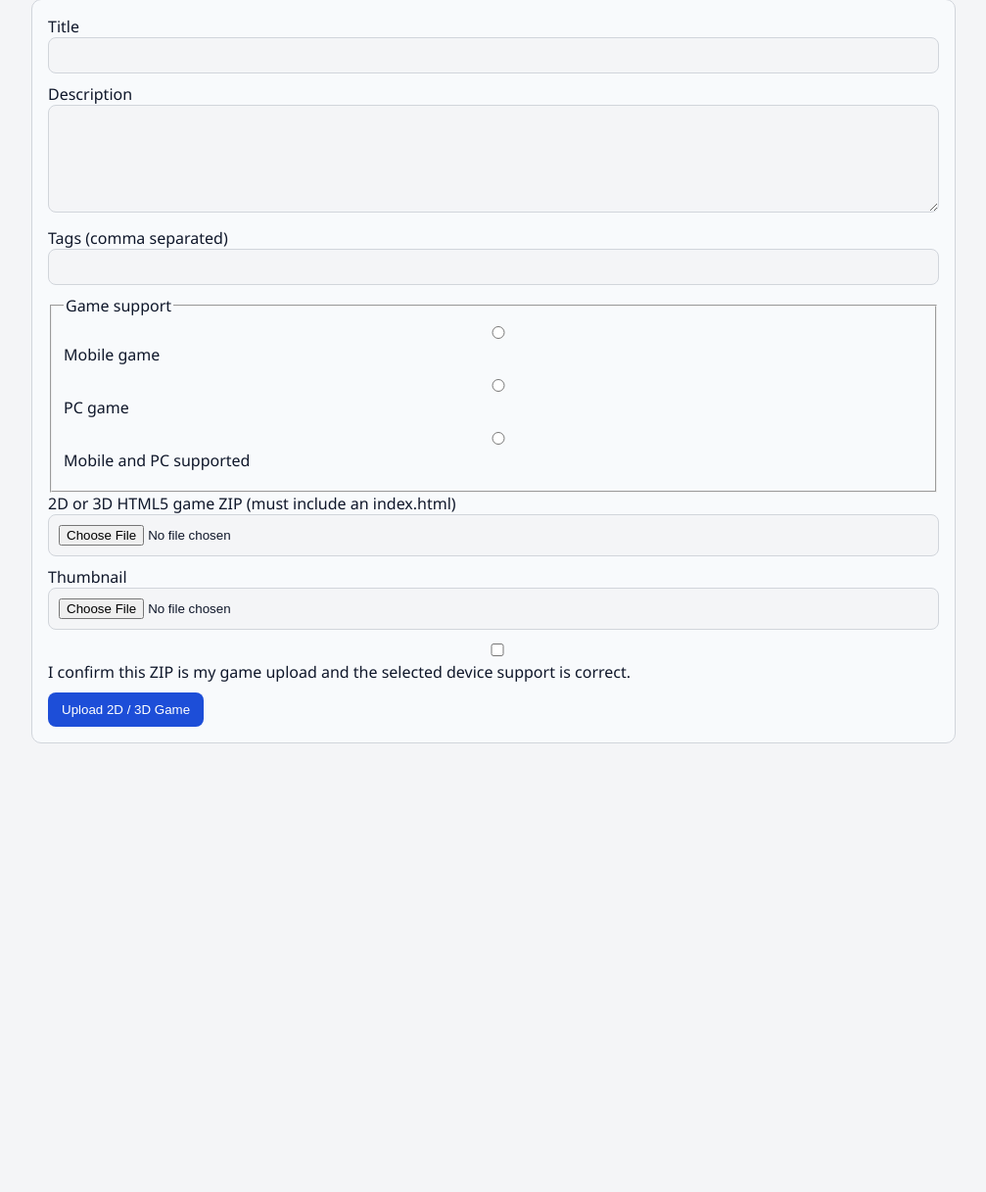
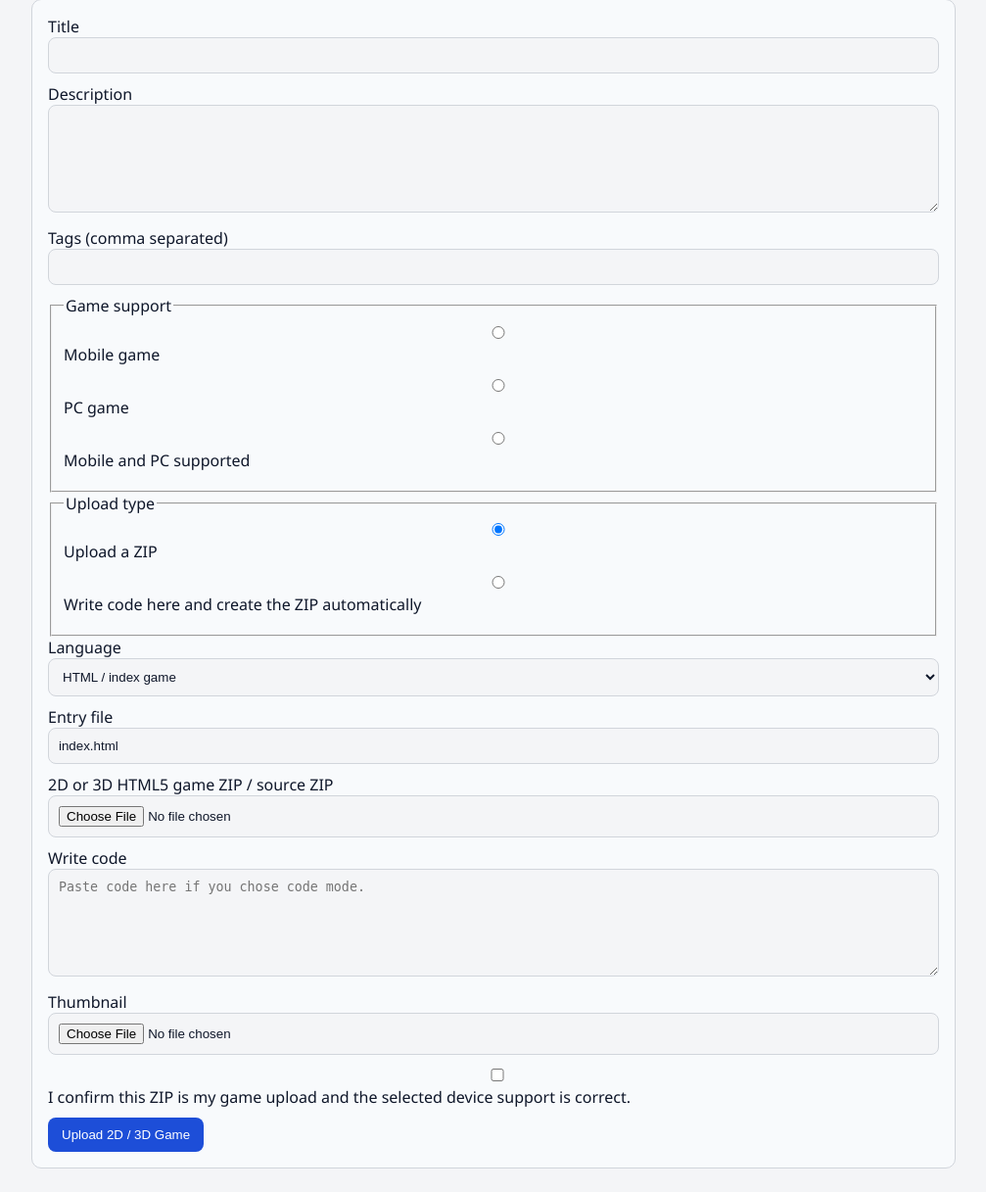
Before and after one commit to coolsadam00-oss/adamcoolsprojet, a Flask app: page /upload in a window 1280 px wide. Shown: the part 141-1358 px from the top of the page at 98% size, without its empty margins (136-1143 px from the left). Before the commit the page ends 900 px from the top, so only its background shows below. Run offline with Flask 2, Linux system fonts and the light colour scheme; the visitor is signed in with stand-in values (Sample User, id 1); data comes from the database, SQL or seed files in the repository; data that the repository does not hold is empty; some libraries are stand-ins or nearby versions.

Commit message:
Add secure source uploads and player features

```diff
--- a/app.py
+++ b/app.py
@@ -143,7 +143,10 @@ def init_db():
             created_at TEXT,
             thumbnail TEXT,
             platform_support TEXT NOT NULL DEFAULT 'pc',
-            source_zip TEXT
+            source_zip TEXT,
+            source_token TEXT,
+            runtime_language TEXT NOT NULL DEFAULT 'html',
+            entry_file TEXT NOT NULL DEFAULT 'index.html'
         )
         """
     )
@@ -279,6 +282,32 @@ def init_db():
         )
         """
     )
+    db.execute(
+        """
+        CREATE TABLE IF NOT EXISTS favorites (
+            id INTEGER PRIMARY KEY AUTOINCREMENT,
+            user_id INTEGER NOT NULL,
+            project_id INTEGER NOT NULL,
+            created_at TEXT,
+            UNIQUE(user_id, project_id)
+        )
+        """
+    )
+    db.execute(
+        """
+        CREATE TABLE IF NOT EXISTS security_alerts (
+            id INTEGER PRIMARY KEY AUTOINCREMENT,
+            user_id INTEGER,
+            visitor_id TEXT,
+            project_id INTEGER,
+            action TEXT NOT NULL,
+            details TEXT,
+            ip_address TEXT,
+            user_agent TEXT,
+            created_at TEXT
+        )
+        """
+    )
     columns = {
         row["name"] for row in db.execute("PRAGMA table_info(projects)").fetchall()
     }
@@ -288,6 +317,17 @@ def init_db():
         db.execute("ALTER TABLE projects ADD COLUMN platform_support TEXT NOT NULL DEFAULT 'pc'")
     if "source_zip" not in columns:
         db.execute("ALTER TABLE projects ADD COLUMN source_zip TEXT")
+    if "source_token" not in columns:
+        db.execute("ALTER TABLE projects ADD COLUMN source_token TEXT")
+    if "runtime_language" not in columns:
+        db.execute("ALTER TABLE projects ADD COLUMN runtime_language TEXT NOT NULL DEFAULT 'html'")
+    if "entry_file" not in columns:
+        db.execute("ALTER TABLE projects ADD COLUMN entry_file TEXT NOT NULL DEFAULT 'index.html'")
+    for row in db.execute("SELECT id FROM projects WHERE source_token IS NULL OR source_token = ''").fetchall():
+        db.execute(
+            "UPDATE projects SET source_token = ? WHERE id = ?",
+            (secrets.token_urlsafe(24), row["id"]),
+        )
     rebuild_users_if_email_is_required(db)
     user_columns = {
         row["name"] for row in db.execute("PRAGMA table_info(users)").fetchall()
@@ -617,6 +657,25 @@ def log_admin_activity(action, target_type="", target_id=None, details=""):
             target_type[:80],
             target_id,
             details[:500],
+            datetime.datetime.now(datetime.UTC).isoformat(),
+        ),
+    )
+
+
+def log_security_alert(action, project_id=None, details=""):
+    user = current_user()
+    get_db().execute(
+        "INSERT INTO security_alerts "
+        "(user_id, visitor_id, project_id, action, details, ip_address, user_agent, created_at) "
+        "VALUES (?, ?, ?, ?, ?, ?, ?, ?)",
+        (
+            user["id"] if user else None,
+            visitor_id(),
+            project_id,
+            action[:80],
+            details[:500],
+            request_ip(),
+            request.headers.get("User-Agent", "")[:300],
             datetime.datetime.now(datetime.UTC).isoformat(),
         ),
     )
@@ -674,6 +733,17 @@ def recent_admin_activity(limit=20):
     ).fetchall()
 
 
+def recent_security_alerts(limit=20):
+    return get_db().execute(
+        "SELECT s.*, u.name, u.username, u.email, p.title AS project_title "
+        "FROM security_alerts s "
+        "LEFT JOIN users u ON u.id = s.user_id "
+        "LEFT JOIN projects p ON p.id = s.project_id "
+        "ORDER BY s.id DESC LIMIT ?",
+        (limit,),
+    ).fetchall()
+
+
 def login_required(view):
     @wraps(view)
     def wrapped(*args, **kwargs):
@@ -853,6 +923,34 @@ PLATFORM_OPTIONS = {
     "mobile_pc": "Mobile and PC supported",
 }
 
+LANGUAGE_OPTIONS = {
+    "html": {
+        "label": "HTML / index game",
+        "extensions": {".html", ".htm", ".css", ".js", ".json", ".png", ".jpg", ".jpeg", ".gif", ".webp", ".svg", ".mp3", ".wav", ".ogg", ".wasm"},
+        "default_entry": "index.html",
+    },
+    "python": {
+        "label": "Python",
+        "extensions": {".py", ".txt", ".md", ".json"},
+        "default_entry": "main.py",
+    },
+    "java": {
+        "label": "Java",
+        "extensions": {".java", ".txt", ".md", ".json"},
+        "default_entry": "Main.java",
+    },
+    "c": {
+        "label": "C",
+        "extensions": {".c", ".h", ".txt", ".md", ".json"},
+        "default_entry": "main.c",
+    },
+    "cpp": {
+        "label": "C++",
+        "extensions": {".cpp", ".cc", ".cxx", ".hpp", ".h", ".txt", ".md", ".json"},
+        "default_entry": "main.cpp",
+    },
+}
+
 
 def validate_platform_support(value):
     value = value.strip()
@@ -861,7 +959,44 @@ def validate_platform_support(value):
     return value
 
 
-def save_and_extract_game_zip(file, folder):
+def validate_runtime_language(value):
+    value = (value or "html").strip().lower()
+    if value not in LANGUAGE_OPTIONS:
+        raise ValueError("Choose HTML, Python, Java, C, or C++.")
+    return value
+
+
+def clean_entry_file(value, language):
+    value = (value or LANGUAGE_OPTIONS[language]["default_entry"]).replace("\\", "/").strip()
+    value = value.lstrip("/")
+    if not value or ".." in value.split("/"):
+        raise ValueError("Choose a safe entry file name.")
+    normalized = os.path.normpath(value).replace("\\", "/")
+    if normalized.startswith("../") or normalized == "..":
+        raise ValueError("Choose a safe entry file name.")
+    ext = os.path.splitext(normalized.lower())[1]
+    if ext not in LANGUAGE_OPTIONS[language]["extensions"]:
+        raise ValueError("The entry file extension does not match the selected language.")
+    return normalized
+
+
+def validate_project_files(folder, language, entry_file):
+    entry_path = os.path.abspath(os.path.join(folder, entry_file))
+    folder_abs = os.path.abspath(folder)
+    if os.path.commonpath([entry_path, folder_abs]) != folder_abs or not os.path.exists(entry_path):
+        raise ValueError(f"Your upload must include {entry_file}.")
+    allowed = LANGUAGE_OPTIONS[language]["extensions"]
+    for root, dirs, files in os.walk(folder):
+        dirs[:] = [name for name in dirs if not name.startswith(".")]
+        for name in files:
+            if name == "source.zip":
+                continue
+            ext = os.path.splitext(name.lower())[1]
+            if ext and ext not in allowed:
+                raise ValueError(f"{name} is not allowed for {LANGUAGE_OPTIONS[language]['label']} uploads.")
+
+
+def save_and_extract_game_zip(file, folder, language="html", entry_file="index.html"):
     if not file:
         raise ValueError("Please choose a zip file containing your project (HTML/CSS/JS).")
     if not file.filename.lower().endswith(".zip"):
@@ -871,6 +1006,25 @@ def save_and_extract_game_zip(file, folder):
     file.save(zip_path)
     with zipfile.ZipFile(zip_path, "r") as zf:
         safe_extract_zip(zf, folder)
+    validate_project_files(folder, language, entry_file)
+    return "source.zip"
+
+
+def save_code_as_project_zip(code, folder, language, entry_file):
+    code = code or ""
+    if not code.strip():
+        raise ValueError("Write code before creating the upload.")
+    os.makedirs(folder, exist_ok=True)
+    entry_path = os.path.abspath(os.path.join(folder, entry_file))
+    folder_abs = os.path.abspath(folder)
+    if os.path.commonpath([entry_path, folder_abs]) != folder_abs:
+        raise ValueError("Choose a safe entry file name.")
+    os.makedirs(os.path.dirname(entry_path), exist_ok=True)
+    with open(entry_path, "w", encoding="utf-8", newline="\n") as source_file:
+        source_file.write(code[:500000])
+    zip_path = os.path.join(folder, "source.zip")
+    with zipfile.ZipFile(zip_path, "w", zipfile.ZIP_DEFLATED) as zf:
+        zf.write(entry_path, entry_file)
     return "source.zip"
 
 
@@ -1169,6 +1323,11 @@ def account():
         "ORDER BY u.name, u.username",
         (user["id"], user["id"], user["id"]),
     ).fetchall()
+    favorite_projects = db.execute(
+        "SELECT p.* FROM favorites f JOIN projects p ON p.id = f.project_id "
+        "WHERE f.user_id = ? ORDER BY f.id DESC",
+        (user["id"],),
+    ).fetchall()
     messages = db.execute(
         "SELECT m.*, s.name AS sender_name, s.username AS sender_username, "
         "s.email AS sender_email, r.name AS recipient_name, r.username AS recipient_username, "
@@ -1185,6 +1344,8 @@ def account():
         avatars=avatars,
         pending_requests=pending_requests,
         friends=friends,
+        friend_points=len(friends) * 10,
+        favorite_projects=favorite_projects,
         messages=messages,
     )
 
@@ -1303,8 +1464,11 @@ def upload():
         description = request.form.get("description", "").strip()
         tags = request.form.get("tags", "").strip()
         file = request.files.get("file")
+        upload_mode = request.form.get("upload_mode", "zip")
         try:
             platform_support = validate_platform_support(request.form.get("platform_support", ""))
+            runtime_language = validate_runtime_language(request.form.get("runtime_language", "html"))
+            entry_file = clean_entry_file(request.form.get("entry_file", ""), runtime_language)
         except ValueError as error:
             flash(str(error))
             return redirect(request.url)
@@ -1314,17 +1478,39 @@ def upload():
 
         db = get_db()
         created_at = datetime.datetime.now(datetime.UTC).isoformat()
+        source_token = secrets.token_urlsafe(24)
         cur = db.execute(
-            "INSERT INTO projects (title, description, tags, folder, created_at, thumbnail, platform_support, source_zip) "
-            "VALUES (?, ?, ?, ?, ?, ?, ?, ?)",
-            (title, description, tags, "", created_at, "", platform_support, ""),
+            "INSERT INTO projects (title, description, tags, folder, created_at, thumbnail, "
+            "platform_support, source_zip, source_token, runtime_language, entry_file) "
+            "VALUES (?, ?, ?, ?, ?, ?, ?, ?, ?, ?, ?)",
+            (
+                title,
+                description,
+                tags,
+                "",
+                created_at,
+                "",
+                platform_support,
+                "",
+                source_token,
+                runtime_language,
+                entry_file,
+            ),
         )
         db.commit()
         pid = cur.lastrowid
         folder = os.path.join(PROJECTS_DIR, str(pid))
 
         try:
-            source_zip = save_and_extract_game_zip(file, folder)
+            if upload_mode == "code":
+                source_zip = save_code_as_project_zip(
+                    request.form.get("source_code", ""),
+                    folder,
+                    runtime_language,
+                    entry_file,
+                )
+            else:
+                source_zip = save_and_extract_game_zip(file, folder, runtime_language, entry_file)
             thumbnail = save_thumbnail(request.files.get("thumbnail"), folder)
         except Exception as e:
             if os.path.isdir(folder):
@@ -1342,14 +1528,18 @@ def upload():
             "upload_project",
             "project",
             pid,
-            f"Uploaded game: {title}",
+            f"Uploaded {runtime_language} project: {title}",
         )
         db.commit()
 
         flash("Project uploaded successfully.")
         return redirect(url_for("index"))
 
-    return render_template("upload.html", platform_options=PLATFORM_OPTIONS)
+    return render_template(
+        "upload.html",
+        platform_options=PLATFORM_OPTIONS,
+        language_options=LANGUAGE_OPTIONS,
+    )
 
 
 @app.route("/project/<int:pid>")
@@ -1365,6 +1555,7 @@ def view_project(pid):
         abort(404)
     project = dict(row)
     user_rating = None
+    is_favorite = False
     if current_user():
         rating = db.execute(
             "SELECT score FROM ratings WHERE project_id = ? AND user_id = ?",
@@ -1372,6 +1563,12 @@ def view_project(pid):
         ).fetchone()
         if rating:
             user_rating = rating["score"]
+        is_favorite = bool(
+            db.execute(
+                "SELECT id FROM favorites WHERE project_id = ? AND user_id = ?",
+                (pid, current_user()["id"]),
+            ).fetchone()
+        )
     comments = db.execute(
         "SELECT c.*, u.name, u.username, u.email, u.picture, u.is_admin "
         "FROM comments c JOIN users u ON u.id = c.user_id "
@@ -1381,16 +1578,17 @@ def view_project(pid):
 
     # find index.html inside folder
     folder = os.path.join(PROJECTS_DIR, str(pid))
-    index_candidates = ["index.html", "index.htm", "game.html"]
+    index_candidates = [project.get("entry_file") or "index.html", "index.html", "index.htm", "game.html"]
     found = None
-    for root, dirs, files in os.walk(folder):
-        for cand in index_candidates:
-            if cand in files:
-                rel = os.path.relpath(os.path.join(root, cand), folder)
-                found = rel.replace("\\", "/")
+    if (project.get("runtime_language") or "html") == "html":
+        for root, dirs, files in os.walk(folder):
+            for cand in index_candidates:
+                if cand in files:
+                    rel = os.path.relpath(os.path.join(root, cand), folder)
+                    found = rel.replace("\\", "/")
+                    break
+            if found:
                 break
-        if found:
-            break
     log_player_activity(
         "open_game_page",
         pid,
@@ -1403,6 +1601,7 @@ def view_project(pid):
         project=project,
         index_file=found,
         user_rating=user_rating,
+        is_favorite=is_favorite,
         comments=comments,
     )
 
@@ -1476,6 +1675,32 @@ def add_comment(pid):
     db.commit()
     flash("Comment posted.")
     return redirect(url_for("view_project", pid=pid))
+
+
+@app.route("/project/<int:pid>/favorite", methods=["POST"])
+@login_required
+def favorite_project(pid):
+    db = get_db()
+    project = db.execute("SELECT id, title FROM projects WHERE id = ?", (pid,)).fetchone()
+    if not project:
+        abort(404)
+    user_id = current_user()["id"]
+    favorite = db.execute(
+        "SELECT id FROM favorites WHERE user_id = ? AND project_id = ?",
+        (user_id, pid),
+    ).fetchone()
+    if favorite:
+        db.execute("DELETE FROM favorites WHERE id = ?", (favorite["id"],))
+        flash("Removed from favorites.")
+    else:
+        db.execute(
+            "INSERT INTO favorites (user_id, project_id, created_at) VALUES (?, ?, ?)",
+            (user_id, pid, datetime.datetime.now(datetime.UTC).isoformat()),
+        )
+        flash("Added to favorites.")
+    log_player_activity("favorite_game", pid, f"Toggled favorite for {project['title']}")
+    db.commit()
+    return redirect(request.referrer or url_for("view_project", pid=pid))
 
 
 @app.route("/comments/<int:comment_id>/delete", methods=["POST"])
@@ -1507,9 +1732,28 @@ def delete_comment(comment_id):
 
 @app.route("/project_files/<int:pid>/<path:filename>")
 def project_files(pid, filename):
+    db = get_db()
+    project = db.execute("SELECT source_zip FROM projects WHERE id = ?", (pid,)).fetchone()
+    if not project:
+        abort(404)
+    requested = filename.replace("\\", "/").split("/")[-1]
+    if requested == (project["source_zip"] or "") or requested.lower() == "source.zip":
+        log_security_alert(
+            "Blocked public source ZIP request",
+            pid,
+            f"Attempted public file request: {filename}",
+        )
+        db.commit()
+        abort(404)
     folder = os.path.join(PROJECTS_DIR, str(pid))
     full = os.path.join(folder, filename)
     if not os.path.commonpath([os.path.abspath(full), folder]) == os.path.abspath(folder):
+        log_security_alert(
+            "Blocked unsafe project file path",
+            pid,
+            f"Attempted unsafe file request: {filename}",
+        )
+        db.commit()
         abort(403)
     if not os.path.exists(full):
         abort(404)
@@ -1519,8 +1763,20 @@ def project_files(pid, filename):
 @app.route("/admin/projects/<int:pid>/source.zip")
 @admin_required
 def download_project_source(pid):
+    abort(404)
+
+
+@app.route("/admin/projects/<int:pid>/source/<token>.zip")
+@admin_required
+def download_project_source_token(pid, token):
     project = get_db().execute("SELECT * FROM projects WHERE id = ?", (pid,)).fetchone()
-    if not project or not project["source_zip"]:
+    if not project or not project["source_zip"] or not secrets.compare_digest(token, project["source_token"] or ""):
+        log_security_alert(
+            "Blocked bad source ZIP token",
+            pid,
+            "Admin source ZIP download was requested with a bad token.",
+        )
+        get_db().commit()
         abort(404)
     folder = os.path.abspath(os.path.join(PROJECTS_DIR, str(pid)))
     source_path = os.path.join(folder, project["source_zip"])
@@ -1543,6 +1799,8 @@ def replace_project_source(pid):
         abort(404)
     try:
         platform_support = validate_platform_support(request.form.get("platform_support", ""))
+        runtime_language = validate_runtime_language(request.form.get("runtime_language", project["runtime_language"] or "html"))
+        entry_file = clean_entry_file(request.form.get("entry_file", project["entry_file"] or ""), runtime_language)
     except ValueError as error:
         flash(str(error))
         return redirect(url_for("admin_panel"))
@@ -1562,7 +1820,7 @@ def replace_project_source(pid):
         shutil.rmtree(folder)
     os.makedirs(folder, exist_ok=True)
     try:
-        source_zip = save_and_extract_game_zip(request.files.get("file"), folder)
+        source_zip = save_and_extract_game_zip(request.files.get("file"), folder, runtime_language, entry_file)
     except Exception as error:
         if os.path.isdir(folder):
             shutil.rmtree(folder)
@@ -1574,8 +1832,8 @@ def replace_project_source(pid):
     if os.path.isdir(backup_folder):
         shutil.rmtree(backup_folder)
     db.execute(
-        "UPDATE projects SET platform_support = ?, source_zip = ? WHERE id = ?",
-        (platform_support, source_zip, pid),
+        "UPDATE projects SET platform_support = ?, source_zip = ?, runtime_language = ?, entry_file = ? WHERE id = ?",
+        (platform_support, source_zip, runtime_language, entry_file, pid),
     )
     log_admin_activity(
         "replace_project_zip",
@@ -1596,6 +1854,8 @@ def project_file_list(pid):
     for root, dirs, names in os.walk(folder):
         dirs[:] = [name for name in dirs if not name.startswith(".")]
         for name in names:
+            if name == "source.zip":
+                continue
             rel = os.path.relpath(os.path.join(root, name), folder).replace("\\", "/")
             files.append(rel)
     return sorted(files)
@@ -1640,6 +1900,7 @@ def admin_panel():
         avatars=avatars,
         activities=activities,
         player_activities=player_activities,
+        security_alerts=recent_security_alerts(),
         bans=bans,
         q=q,
         lulu_message=None,
@@ -1820,6 +2081,7 @@ def lulu():
             avatars=get_db().execute("SELECT * FROM avatar_options ORDER BY id DESC").fetchall(),
             activities=recent_admin_activity(),
             player_activities=recent_player_activity(),
+            security_alerts=recent_security_alerts(),
             bans=get_db().execute(
                 "SELECT b.*, u.name, u.username, u.email, u.is_admin FROM user_bans b "
                 "JOIN users u ON u.id = b.user_id WHERE b.lifted_at IS NULL ORDER BY b.id DESC"
@@ -1836,6 +2098,7 @@ def lulu():
         avatars=get_db().execute("SELECT * FROM avatar_options ORDER BY id DESC").fetchall(),
         activities=recent_admin_activity(),
         player_activities=recent_player_activity(),
+        security_alerts=recent_security_alerts(),
         bans=get_db().execute(
             "SELECT b.*, u.name, u.username, u.email, u.is_admin FROM user_bans b "
             "JOIN users u ON u.id = b.user_id WHERE b.lifted_at IS NULL ORDER BY b.id DESC"
--- a/static/style.css
+++ b/static/style.css
@@ -84,7 +84,7 @@ main{padding:20px}
 .upload-main,.view-main{max-width:980px;margin:24px auto;padding:0 18px}
 .upload-form{background:var(--card);padding:16px;border-radius:10px;border:1px solid var(--border)}
 .upload-form label{display:block;margin-bottom:10px}
-.upload-form input,.upload-form textarea{width:100%;padding:10px;border-radius:8px;border:1px solid var(--border);background:var(--bg);color:inherit}
+.upload-form input,.upload-form textarea,.upload-form select{width:100%;padding:10px;border-radius:8px;border:1px solid var(--border);background:var(--bg);color:inherit}
 .upload-form textarea{min-height:110px;resize:vertical}
 button, .upload-form button{background:var(--accent);color:#fff;padding:10px 14px;border-radius:8px;border:none}
 button.danger{background:var(--danger)}
--- a/templates/upload.html
+++ b/templates/upload.html
@@ -40,7 +40,21 @@
           <label class="check-row"><input type="radio" name="platform_support" value="{{ value }}" required> {{ label }}</label>
         {% endfor %}
       </fieldset>
-      <label>2D or 3D HTML5 game ZIP (must include an index.html)<br><input type="file" name="file" accept=".zip" required></label>
+      <fieldset class="platform-fieldset">
+        <legend>Upload type</legend>
+        <label class="check-row"><input type="radio" name="upload_mode" value="zip" checked> Upload a ZIP</label>
+        <label class="check-row"><input type="radio" name="upload_mode" value="code"> Write code here and create the ZIP automatically</label>
+      </fieldset>
+      <label>Language<br>
+        <select name="runtime_language" required>
+          {% for value, option in language_options.items() %}
+            <option value="{{ value }}">{{ option.label }}</option>
+          {% endfor %}
+        </select>
+      </label>
+      <label>Entry file<br><input name="entry_file" value="index.html" placeholder="index.html, main.py, Main.java, main.c, main.cpp" required></label>
+      <label>2D or 3D HTML5 game ZIP / source ZIP<br><input type="file" name="file" accept=".zip"></label>
+      <label>Write code<br><textarea name="source_code" placeholder="Paste code here if you chose code mode."></textarea></label>
       <label>Thumbnail<br><input type="file" name="thumbnail" accept=".png,.jpg,.jpeg,.gif,.webp"></label>
       <label class="check-row"><input name="confirm_upload" type="checkbox" required> I confirm this ZIP is my game upload and the selected device support is correct.</label>
       <button type="submit">Upload 2D / 3D Game</button>
--- a/templates/view.html
+++ b/templates/view.html
@@ -46,6 +46,9 @@
           {% endif %}
         </div>
         {% if current_user %}
+          <form method="post" action="/project/{{ project.id }}/favorite" class="rating-form">
+            <button type="submit">{% if is_favorite %}Remove favorite{% else %}Favorite game{% endif %}</button>
+          </form>
           <form method="post" action="/project/{{ project.id }}/rate" class="rating-form">
             <label for="score">Your rating</label>
             <select id="score" name="score">
@@ -73,7 +76,7 @@
       <p><a class="btn small" href="/project_files/{{ project.id }}/{{ index_file }}" target="_blank">Open in new tab</a></p>
       <div class="iframe-wrap"><iframe src="/project_files/{{ project.id }}/{{ index_file }}"></iframe></div>
     {% else %}
-      <p>No index.html found in this project. You can browse files <a href="/project_files/{{ project.id }}/">here</a>.</p>
+      <p>This upload is saved as {{ project.runtime_language or 'source' }} source code. Admins can download the private source ZIP from the admin panel.</p>
     {% endif %}
 
     <section class="comments-panel" aria-label="Game comments">
```
Also changed, not shown: templates/account.html (+17 -0 lines), templates/admin.html (+31 -1 lines), tests/test_app.py (+107 -1 lines).
